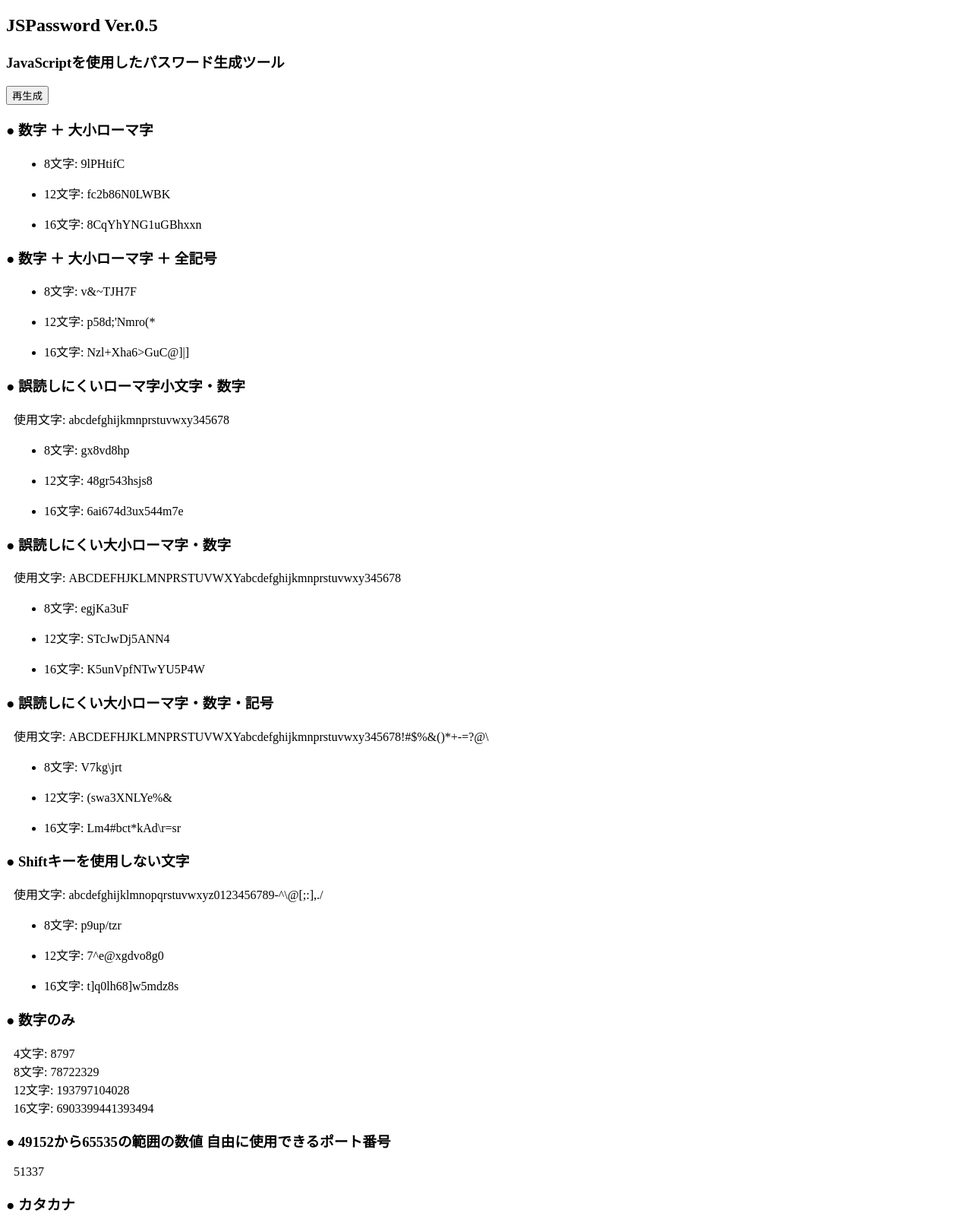
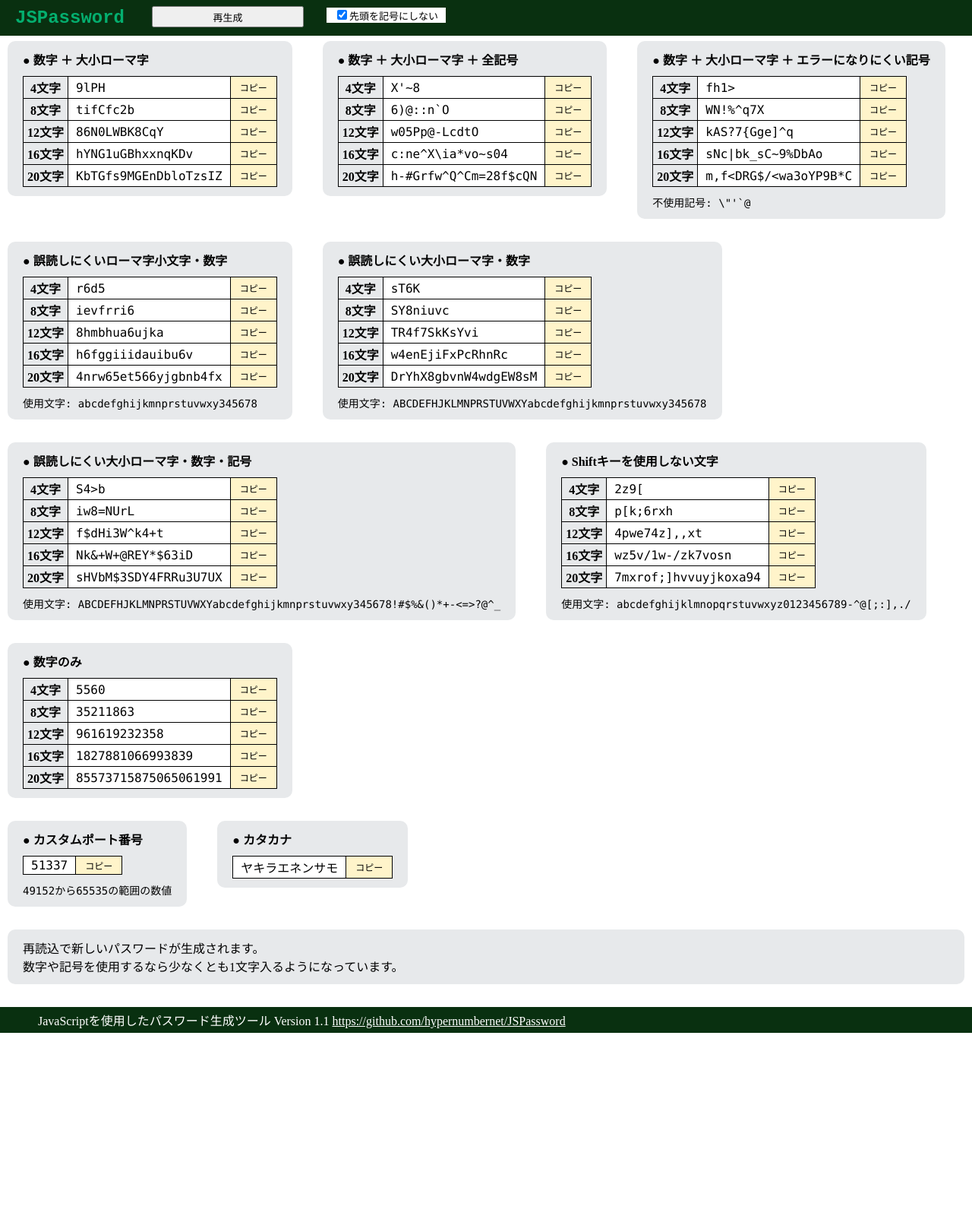
Before and after one commit to hypernumbernet/JSPassword, a plain HTML site: page JSPassword.html in a window 1280 px wide. Shown: the top 1600 px of the page at 76% size. After the commit the page ends 1359 px from the top, so only its background shows below. Drawn offline with Linux system fonts and the light colour scheme.

Commit message:
全面リニューアル、クリックでコピー可能に

```diff
--- a/JSPassword.html
+++ b/JSPassword.html
@@ -2,8 +2,34 @@
 <meta charset="UTF-8">
 <title>JSPassword</title>
 <script>
+function foreach(selector, func) {
+    var targets = document.querySelectorAll(selector);
+    for (let i in targets){
+        if (targets.hasOwnProperty(i)) {
+            func(targets[i]);
+        }
+    }
+}
+var $id = document.getElementById.bind(document);
+var $ = document.createElement.bind(document);
 var PASS_NEED_NUM = 1;
-    var PASS_NEED_SYMBOL_NUM = 3;
+var PASS_NEED_SYMBOL_NUM = 2;
+var PASS_NO_1ST_SYMBOL = 4;
+var ALPHABET_UPPER = "ABCDEFGHIJKLMNOPQRSTUVWXYZ";
+var ALPHABET_LOWER = "abcdefghijklmnopqrstuvwxyz";
+var NUMERIC = "0123456789";
+var SYMBOLS = "!\"#$%&'()*+,-./:;<=>?@[\\]^_`{|}~";
+var EASY_CHAR_1 = "abcdefghijkmnprstuvwxy345678";
+var EASY_CHAR_2 = "ABCDEFHJKLMNPRSTUVWXYabcdefghijkmnprstuvwxy345678";
+var EASY_CHAR_3 = "ABCDEFHJKLMNPRSTUVWXYabcdefghijkmnprstuvwxy345678!#$%&()*+-<=>?@^_";
+var EASY_CHAR_NOT_SHIFT = ALPHABET_LOWER + NUMERIC + "-^\@[;:],./";
+var ALPHANUMERIC = ALPHABET_UPPER + ALPHABET_LOWER + NUMERIC;
+var ALL_CHAR = ALPHABET_UPPER + ALPHABET_LOWER + NUMERIC + SYMBOLS;
+var FOR_SCRIPT = ALPHANUMERIC + "!#$%&()*+,-./:;<=>?[]^_{|}~";
+var TR_CHARACTERS = "文字";
+var TR_COPY = "コピー";
+var TR_USING = "使用文字"
+var copiedTimer;
 function myRnd() {
     return Math.random();
 }
@@ -17,15 +43,21 @@
 function makePass(n, o, m) {
     for (var i = 0; i < 10000; ++i) {
         p = getPass(n, o);
-            if (m === undefined)
+        if (m !== PASS_NO_1ST_SYMBOL && $id("except-1st-symbol").checked) {
+            if (p[0].match(/[^A-Za-z0-9]/)) {
+                continue;
+            }
+        }
+        if (m === undefined || m === PASS_NO_1ST_SYMBOL) {
             return p;
-            else if (m === PASS_NEED_NUM) {
-                if (p.match(/\d/))
+        } else if (m === PASS_NEED_NUM) {
+            if (p.match(/\d/)) {
                 return p;
             }
-            else if (m === PASS_NEED_SYMBOL_NUM) {
-                if (p.match(/\d/) && p.match(/\W/))
+        } else if (m === PASS_NEED_SYMBOL_NUM) {
+            if (p.match(/\d/) && p.match(/[^A-Za-z0-9]/)) {
                 return p;
+            }
         }
     }
 }
@@ -35,117 +67,253 @@
 function escapeHTML(s) {
     return s.replace("&", "&amp;").replace("<", "&lt;").replace(">", "&gt;").replace("\"", "&quot;").replace("'", "&#039;");
 }
+function hideCopied() {
+    var copied = $id("copied");
+    copied.style.left = "-1000px";
+    copied.style.top = "-1000px";
+    clearTimeout(copiedTimer);
+}
+function popupCopied(event) {
+    var pwd = this.parentElement.querySelector(".pwd-txt").innerText;
+    navigator.clipboard.writeText(pwd);
+    var copied = $id("copied");
+    var copiedWid = copied.offsetWidth;
+    var copiedHei = copied.offsetHeight;
+    var scX = window.scrollX;
+    var scY = window.scrollY;
+    copied.style.left = (scX + event.clientX - copiedWid * 0.5) + "px";
+    copied.style.top = (scY + event.clientY + copiedHei + 10) + "px";
+    clearTimeout(copiedTimer);
+    copiedTimer = setTimeout(hideCopied, 5000);
+}
+function addRow(tbobj, hrtxt, psw) {
+    var trobj = $("tr");
+    var col0 = $("th");
+    col0.innerText = hrtxt;
+    trobj.appendChild(col0);
+    var col1 = $("td");
+    col1.innerText = psw;
+    col1.className = "pwd-txt";
+    trobj.appendChild(col1);
+    var col2 = $("td");
+    col2.className = "copy-btn";
+    trobj.appendChild(col2);
+    tbobj.appendChild(trobj);
+}
+function drawTable(id, pwdString, pwdOption) {
+    var table = $id(id);
+    var tbody = $("tbody");
+    for (var i = 4; i <= 20; i += 4) {
+        addRow(tbody, i + TR_CHARACTERS, makePass(i, pwdString, pwdOption));
+    }
+    table.innerHTML = '';
+    table.appendChild(tbody);
+}
+function generate() {
+    var copied = $id("copied");
+    copied.onclick = hideCopied;
+    drawTable("pt00", ALPHANUMERIC, PASS_NEED_NUM);
+    drawTable("pt01", ALL_CHAR, PASS_NEED_SYMBOL_NUM);
+    drawTable("pt-for-script", FOR_SCRIPT, PASS_NEED_NUM);
+    $id("detail-for-script").innerText = "不使用記号: \\\"'`@";
+    drawTable("pt02", EASY_CHAR_1, PASS_NEED_NUM);
+    $id("detail02").innerText = TR_USING + ": " + EASY_CHAR_1;
+    drawTable("pt03", EASY_CHAR_2, PASS_NEED_NUM);
+    $id("detail03").innerText = TR_USING + ": " + EASY_CHAR_2;
+    drawTable("pt04", EASY_CHAR_3, PASS_NEED_SYMBOL_NUM);
+    $id("detail04").innerText = TR_USING + ": " + EASY_CHAR_3;
+    drawTable("pt-not-shift", EASY_CHAR_NOT_SHIFT, PASS_NEED_SYMBOL_NUM);
+    $id("detail-not-shift").innerText = TR_USING + ": " + EASY_CHAR_NOT_SHIFT;
+    drawTable("pt-numeric", NUMERIC);
+    $id("custom-port").innerText = randomInt(49152, 65535);
+    $id("katakana").innerText = makePass(8, "アイウエオカキクケコサシスセソタチツテトナニヌネノハヒフヘホマミムメモヤユヨラリスレロワヲン", PASS_NO_1ST_SYMBOL);
+    foreach(".copy-btn", function(ele){
+        ele.innerText = TR_COPY;
+        ele.onclick = popupCopied;
+    });
+}
+window.addEventListener('load', generate)
 </script>
-<h2>JSPassword Ver.0.5</h2>
-<h3>JavaScriptを使用したパスワード生成ツール</h3>
-<input type="button" value="再生成" onclick="location.reload();">
+<style type="text/css">
+th,td {
+    border: solid 1px;
+    padding: 2px 5px;
+}
+.pwd-txt {
+    font-size: 16px;
+    font-family: "Consolas", monospace;
+    background-color: white;
+    padding: 2px 10px;
+}
+table {
+    border-collapse: collapse;
+}
+td.copy-btn {
+    background-color: #fff4ca;
+    cursor: pointer;
+    font-size: 12px;
+    width: 50px;
+    text-align: center;
+}
+td.copy-btn:hover {
+    background-color: #ffaf61;
+}
+div#copied {
+    position: absolute;
+    top: -1000px;
+    left: -1000px;
+    background-color: #f4caff;
+    border: 1x solid black;
+    border-radius: 6px;
+    padding: 1px 9px;
+    box-shadow: 10px 5px 5px gray;
+}
+div.blk {
+    float: left;
+    margin:0 30px 30px 10px;
+    padding: 12px 20px;
+    border: 1x solid black;
+    border-radius: 10px;
+    background-color: #e7e9eb;
+}
+h1 {
+    font-size: 24px;
+    display:inline-block;
+    margin: 10px 0 10px 20px;
+    color: #04af6f;
+    font-family: monospace;
+}
+h3 {
+    font-size: 16px;
+    margin: 0 0 10px 0;
+}
+.header {
+    position: fixed;
+    top: 0;
+    width: 100%;
+    z-index: var(--z-index-top);
+    background-color: #093010;
+}
+input[type="button"] {
+    position: absolute;
+    left: 200px;
+    top: 8px;
+    margin: 0;
+    padding: 0;
+    width: 200px;
+    height: 28px;
+    font-size: 13px;
+}
+p.input-except-1st-symbol {
+    display: inline-block;
+    position: absolute;
+    left: 430px;
+    top: 10px;
+    margin: 0;
+    background-color: white;
+}
+p.input-except-1st-symbol label {
+    padding: 0 10px;
+    font-size: 13px;
+    white-space: nowrap;
+}
+body {
+    margin: 0;
+}
+.char-detail {
+    font-size: 14px;
+    margin: 10px 0 0 0;
+    font-family: "Consolas", monospace;
+}
+.div-pwd {
+    border: solid 1px;
+}
+.explanation {
+    clear: both;
+    margin:0 10px 30px 10px;
+    padding: 12px 20px;
+    border: 1x solid black;
+    border-radius: 10px;
+    background-color: #e7e9eb;
+}
+footer {
+    width: auto;
+    z-index: var(--z-index-top);
+    background-color: #093010;
+    color: white;
+    padding: 5px 0 5px 50px;
+}
+footer a {
+
+    color: white;
+}
+</style>
+<div id="copied">コピーしました</div>
+<div class="header">
+    <h1>JSPassword</h1>
+    <input type="button" value="再生成" onclick="generate();">
+    <p class="input-except-1st-symbol"><label><input type="checkbox" checked id="except-1st-symbol">先頭を記号にしない</label></p>
+</div>
+<div style="height: 54px"></div>
+<div class="blk">
     <h3>● 数字 ＋ 大小ローマ字</h3>
-<div style="margin:0 0 10px 10px">
-    <script>
-        document.open();
-        for (var i = 8; i <= 16; i += 4)
-            document.write(
-                "<ul><li>" + i + "文字: " +
-                makePass(i, "ABCDEFGHIJKLMNOPQRSTUVWXYZabcdefghijklmnopqrstuvwxyz0123456789", PASS_NEED_NUM) +
-                "</li></ul>"
-            );
-        document.close();
-    </script>
+    <table id="pt00"></table>
 </div>
+<div class="blk">
     <h3>● 数字 ＋ 大小ローマ字 ＋ 全記号</h3>
-<div style="margin:0 0 10px 10px">
-    <script>
-        document.open();
-        for (var i = 8; i <= 16; i += 4)
-            document.write(
-                "<ul><li>" + i + "文字: " +
-                escapeHTML(makePass(i, "ABCDEFGHIJKLMNOPQRSTUVWXYZabcdefghijklmnopqrstuvwxyz0123456789!\"#$%&'()*+,-./:;<=>?@[\\]^_`{|}~", PASS_NEED_SYMBOL_NUM)) +
-                "</li></ul>"
-            );
-        document.close();
-    </script>
+    <table id="pt01"></table>
 </div>
+<div class="blk">
+    <h3>● 数字 ＋ 大小ローマ字 ＋ エラーになりにくい記号</h3>
+    <table id="pt-for-script"></table>
+    <p class="char-detail" id="detail-for-script"></p>
+</div>
+<div class="blk">
     <h3>● 誤読しにくいローマ字小文字・数字</h3>
-<p style="margin:0 0 0 10px">使用文字: abcdefghijkmnprstuvwxy345678</p>
-<div style="margin:10px 0 10px 10px">
-    <script>
-        document.open();
-        for (var i = 8; i <= 16; i += 4)
-            document.write(
-                "<ul><li>" + i + "文字: " +
-                makePass(i, "abcdefghijkmnprstuvwxy345678", PASS_NEED_NUM) + "</li></ul>"
-            );
-        document.close();
-    </script>
+    <table id="pt02"></table>
+    <p class="char-detail" id="detail02"></p>
 </div>
+<div class="blk">
     <h3>● 誤読しにくい大小ローマ字・数字</h3>
-<p style="margin:0 0 0 10px">使用文字: ABCDEFHJKLMNPRSTUVWXYabcdefghijkmnprstuvwxy345678</p>
-<div style="margin:10px 0 10px 10px">
-    <script>
-        document.open();
-        for (var i = 8; i <= 16; i += 4)
-            document.write(
-                "<ul><li>" + i + "文字: " +
-                makePass(i, "ABCDEFHJKLMNPRSTUVWXYabcdefghijkmnprstuvwxy345678", PASS_NEED_NUM) + "</li></ul>"
-            );
-        document.close();
-    </script>
+    <table id="pt03"></table>
+    <p class="char-detail" id="detail03"></p>
 </div>
+<div class="blk">
     <h3>● 誤読しにくい大小ローマ字・数字・記号</h3>
-<p style="margin:0 0 0 10px">使用文字: ABCDEFHJKLMNPRSTUVWXYabcdefghijkmnprstuvwxy345678!#$%&amp;()*+-=?@\</p>
-<div style="margin:10px 0 10px 10px">
-    <script>
-        document.open();
-        for (var i = 8; i <= 16; i += 4)
-            document.write(
-                "<ul><li>" + i + "文字: " +
-                escapeHTML(makePass(i, "ABCDEFHJKLMNPRSTUVWXYabcdefghijkmnprstuvwxy345678!#$%&()*+-=?@\\", PASS_NEED_SYMBOL_NUM)) + "</li></ul>"
-            );
-        document.close();
-    </script>
+    <table id="pt04"></table>
+    <p class="char-detail" id="detail04"></p>
 </div>
+<div class="blk">
     <h3>● Shiftキーを使用しない文字</h3>
-<p style="margin:0 0 0 10px">使用文字: abcdefghijklmnopqrstuvwxyz0123456789-^\@[;:],./</p>
-<div style="margin:10px 0 10px 10px">
-    <script>
-        document.open();
-        for (var i = 8; i <= 16; i += 4)
-            document.write(
-                "<ul><li>" + i + "文字: " +
-                makePass(i, "abcdefghijklmnopqrstuvwxyz0123456789-^\\@[;:],./", PASS_NEED_SYMBOL_NUM) + "</li></ul>"
-            );
-        document.close();
-    </script>
+    <table id="pt-not-shift"></table>
+    <p class="char-detail" id="detail-not-shift"></p>
 </div>
-<h3>●&nbsp;数字のみ</h3>
-<div style="margin:0 0 10px 10px">
-    <script>
-        document.open();
-        for (var i = 4; i <= 16; i += 4)
-            document.write(
-                i + "文字: " +
-                makePass(i, "0123456789") + "<br>"
-            );
-        document.close();
-    </script>
+<div class="blk">
+    <h3>● 数字のみ</h3>
+    <table id="pt-numeric"></table>
 </div>
-<h3>●&nbsp;49152から65535の範囲の数値 自由に使用できるポート番号</h3>
-<div style="margin:0 0 10px 10px">
-    <script>
-        document.open();
-        document.write(randomInt(49152, 65535) + "<br>");
-        document.close();
-    </script>
+<div class="blk" style="clear:both">
+    <h3>● カスタムポート番号</h3>
+    <table>
+        <tr>
+            <td id="custom-port" class="pwd-txt"></td>
+            <td class="copy-btn"></td>
+    </table>
+    <p class="char-detail">49152から65535の範囲の数値</p>
 </div>
-<h3>●&nbsp;カタカナ</h3>
-<div style="margin:0 0 10px 10px">
-    <script>
-        document.open();
-        document.write(makePass(16, "アイウエオカキクケコサシスセソタチツテトナニヌネノハヒフヘホマミムメモヤユヨラリスレロワヲン") + "<br>");
-        document.close();
-    </script>
+<div class="blk">
+    <h3>● カタカナ</h3>
+    <table>
+        <tr>
+            <td id="katakana" class="pwd-txt"></td>
+            <td class="copy-btn"></td>
+    </table>
 </div>
-<p>
+<p class="explanation">
     再読込で新しいパスワードが生成されます。<br>
     数字や記号を使用するなら少なくとも1文字入るようになっています。
 </p>
+<footer>
+    JavaScriptを使用したパスワード生成ツール Version 1.1
+    <a href="https://github.com/hypernumbernet/JSPassword" target="_blank">https://github.com/hypernumbernet/JSPassword</a>
+</footer>
```
Lines whose indentation alone changed are shown as unchanged.
